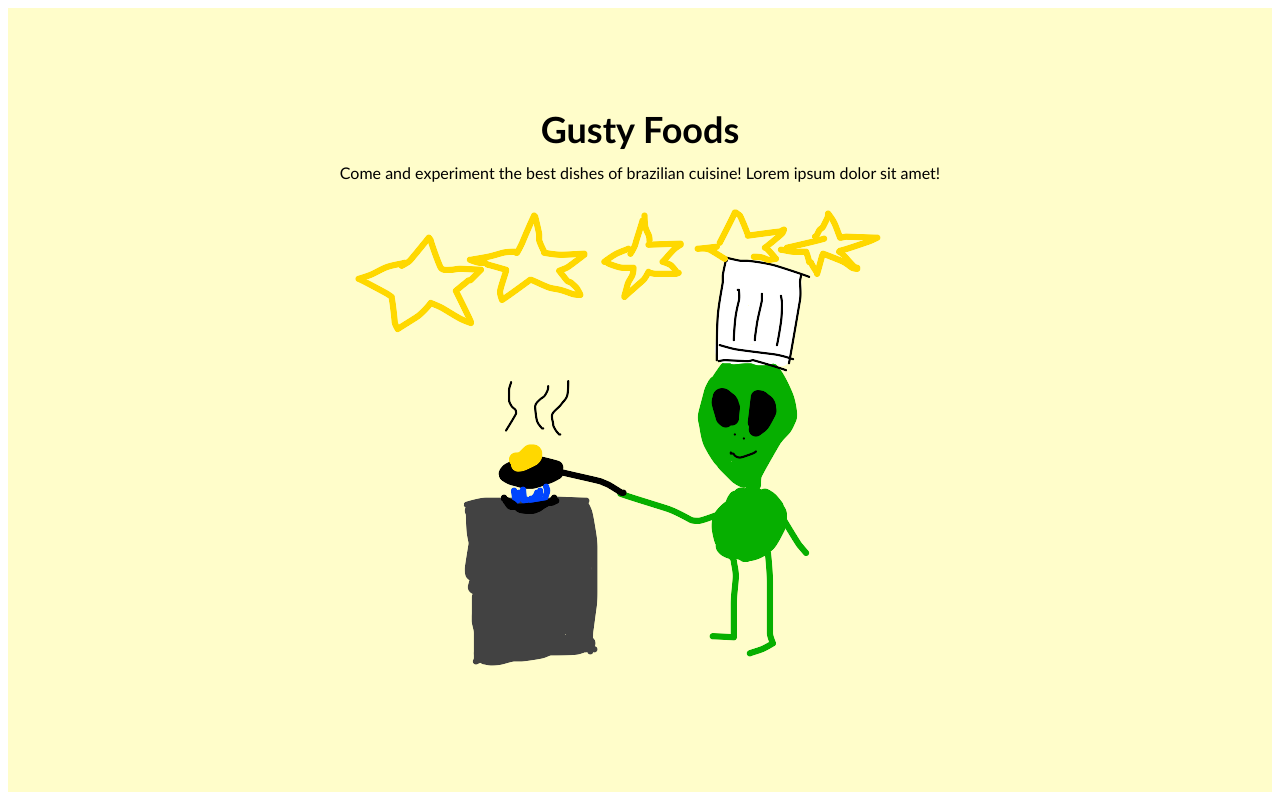
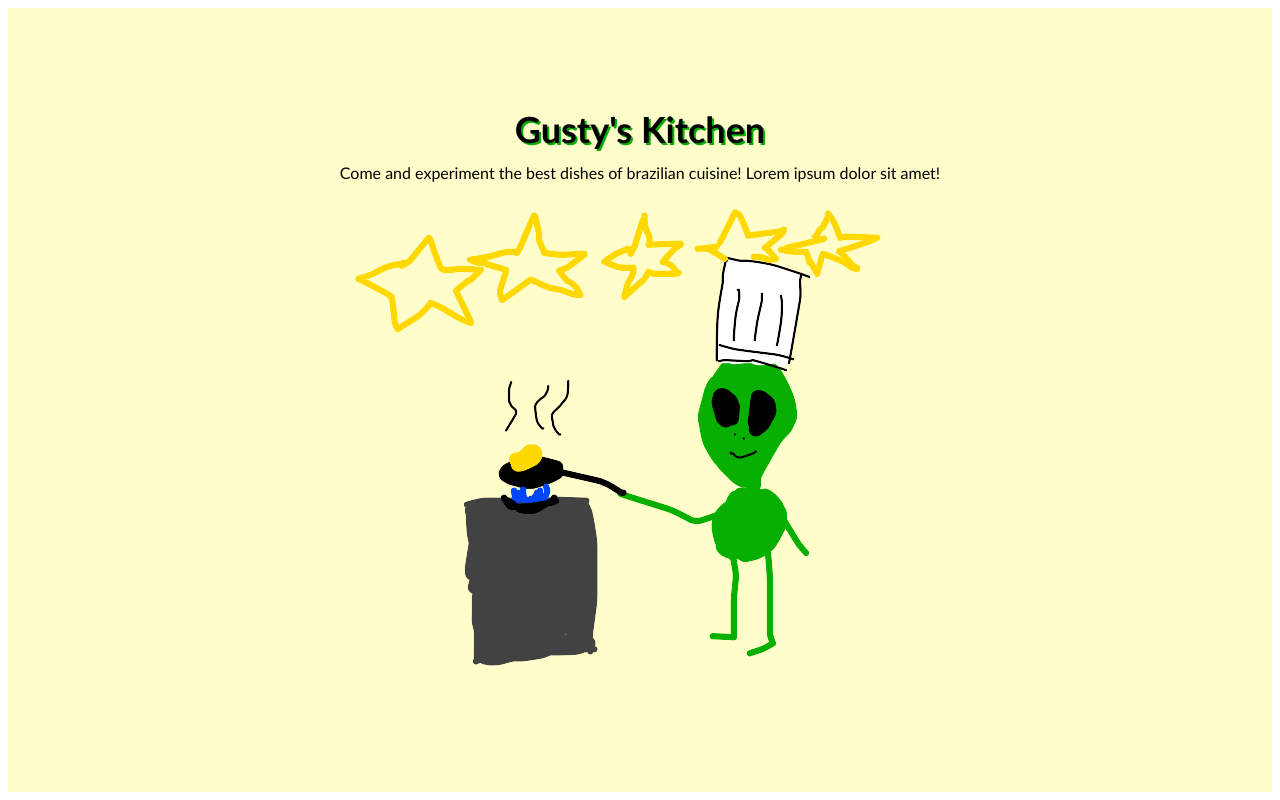
Before and after one commit to gustydev/restaurant-page, a website built with webpack: page dist/index.html in a window 1280 px wide. Built offline with nearby package versions, Linux system fonts and the light colour scheme.

Commit message:
Turn home page content into module + extra styling

```diff
--- /dev/null
+++ b/src/home.js
@@ -0,0 +1,20 @@
+const content = document.querySelector("#content");
+
+const headline = document.createElement('div');
+const phrase = document.createElement('div');
+const alienPic = document.createElement('img');
+
+headline.textContent = "Gusty's Kitchen";
+headline.classList.add('headline');
+phrase.textContent = 'Come and experiment the best dishes of brazilian cuisine! Lorem ipsum dolor sit amet!'
+phrase.classList.add('phrase');
+alienPic.id = 'alien';
+alienPic.src = 'images/aliencook.png';
+
+const loadHome = () => {
+    content.appendChild(headline);
+    content.appendChild(phrase);
+    content.appendChild(alienPic);
+}
+
+export default loadHome;
--- a/src/index.js
+++ b/src/index.js
@@ -0,0 +1,2 @@
+import loadHome from "./home.js";
+loadHome();
```
Also changed, not shown: dist/index.html, dist/main.js, dist/style.css.
